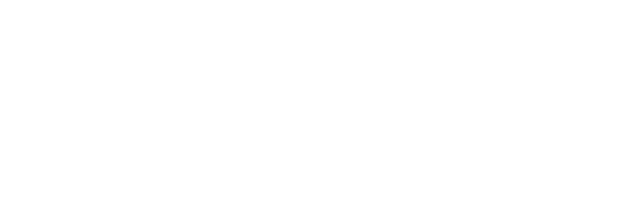
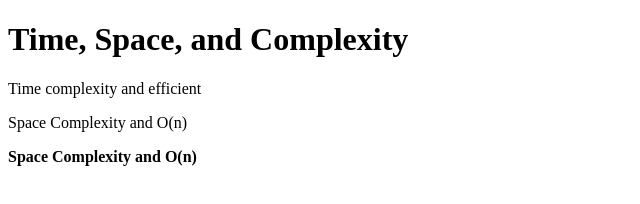
Before and after one commit to acciojob/time-and-space-complexity-durgaprasad1719, a website: page main.html in a window 1280 px wide. Shown: the whole page, without its empty margins (0-640 px from the left). Drawn offline with Linux system fonts and the light colour scheme.

Commit message:
created a submission

```diff
--- a/main.html
+++ b/main.html
@@ -7,6 +7,10 @@
 </head>
 
 <body>
+	<h1>Time, Space, and Complexity</h1>
+	<p>Time complexity and efficient</p>
+	<p>Space Complexity and O(n)</p>
+	<p><b>Space Complexity and O(n)</b></p>
 	<!-- the entire body must be written by student -->
     <script type="text/javascript" src="./script.js">
 </script>
```
